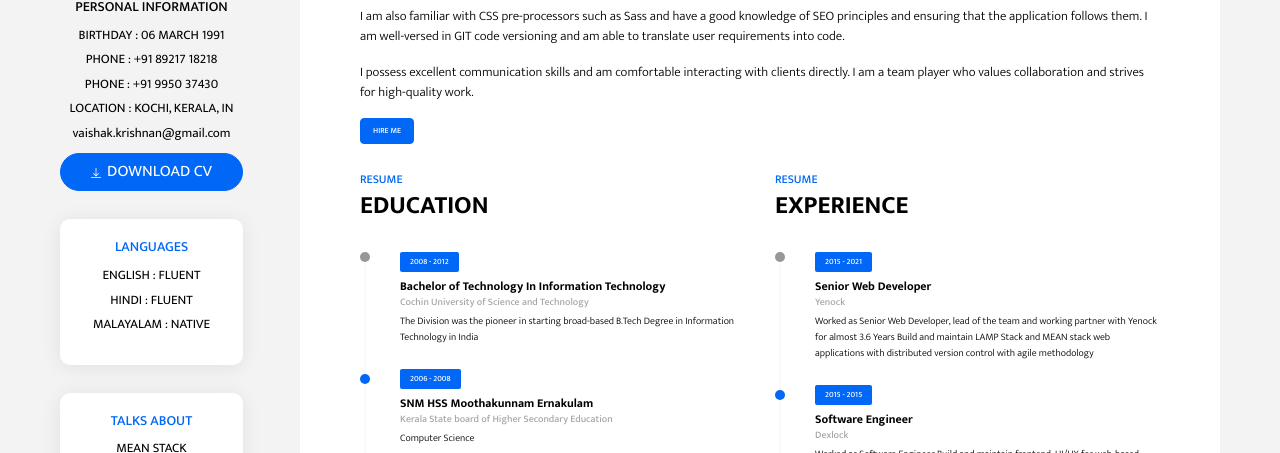
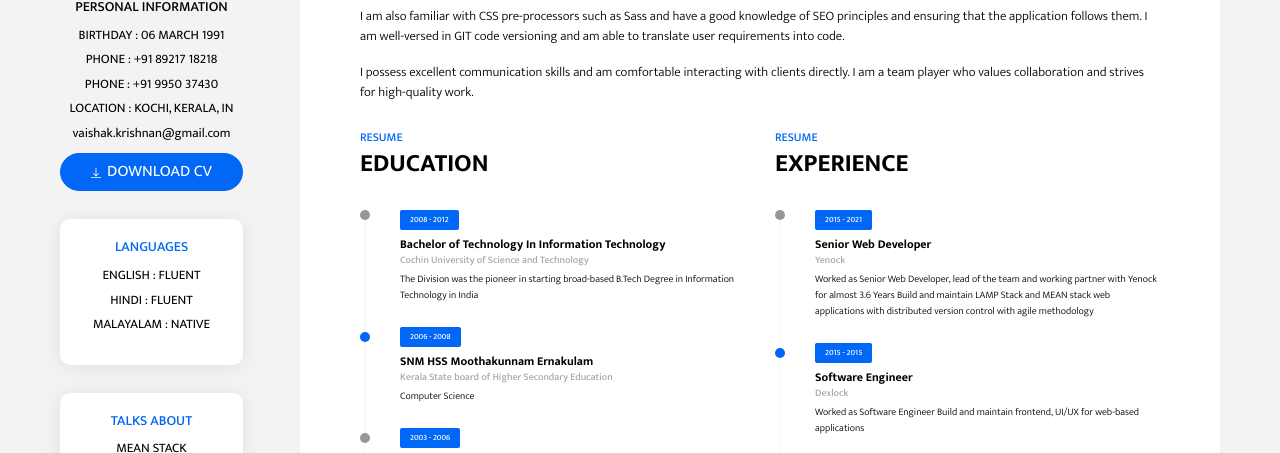
Before and after one commit to vaishak-krishnan/resume-vaishak, a website: page index.html in a window 1280 px wide. Shown: the part 295-748 px from the top of the page. Drawn offline with Linux system fonts and the light colour scheme.

Commit message:
index.html completed for beta

```diff
--- a/index.html
+++ b/index.html
@@ -83,7 +83,7 @@
                 <p>I hold a Bachelor's degree in Information Technology from Cochin University of Science and Technology and have 5+ years of HTML/CSS development experience. I am proficient in HTML5, CSS3, JavaScript, and jQuery and have experience using CSS tools and frameworks such as Bootstrap, and Tailwind CSS. Additionally, I have a good understanding of troubleshooting code and applications, Designing Mockups, and UI designs using Adobe Suits, and Figma also have experience in design-to-code conversion.</p>
                 <p>I am also familiar with CSS pre-processors such as Sass and have a good knowledge of SEO principles and ensuring that the application follows them. I am well-versed in GIT code versioning and am able to translate user requirements into code. </p>
                 <p>I possess excellent communication skills and am comfortable interacting with clients directly. I am a team player who values collaboration and strives for high-quality work.</p>
-                <a href="#!" class="btn btn-primary btn-hire-me">HIRE ME</a>
+                <!-- <a href="#!" class="btn btn-primary btn-hire-me">HIRE ME</a> -->
             </section>
             <section class="resume-section">
                 <div class="row">
```
